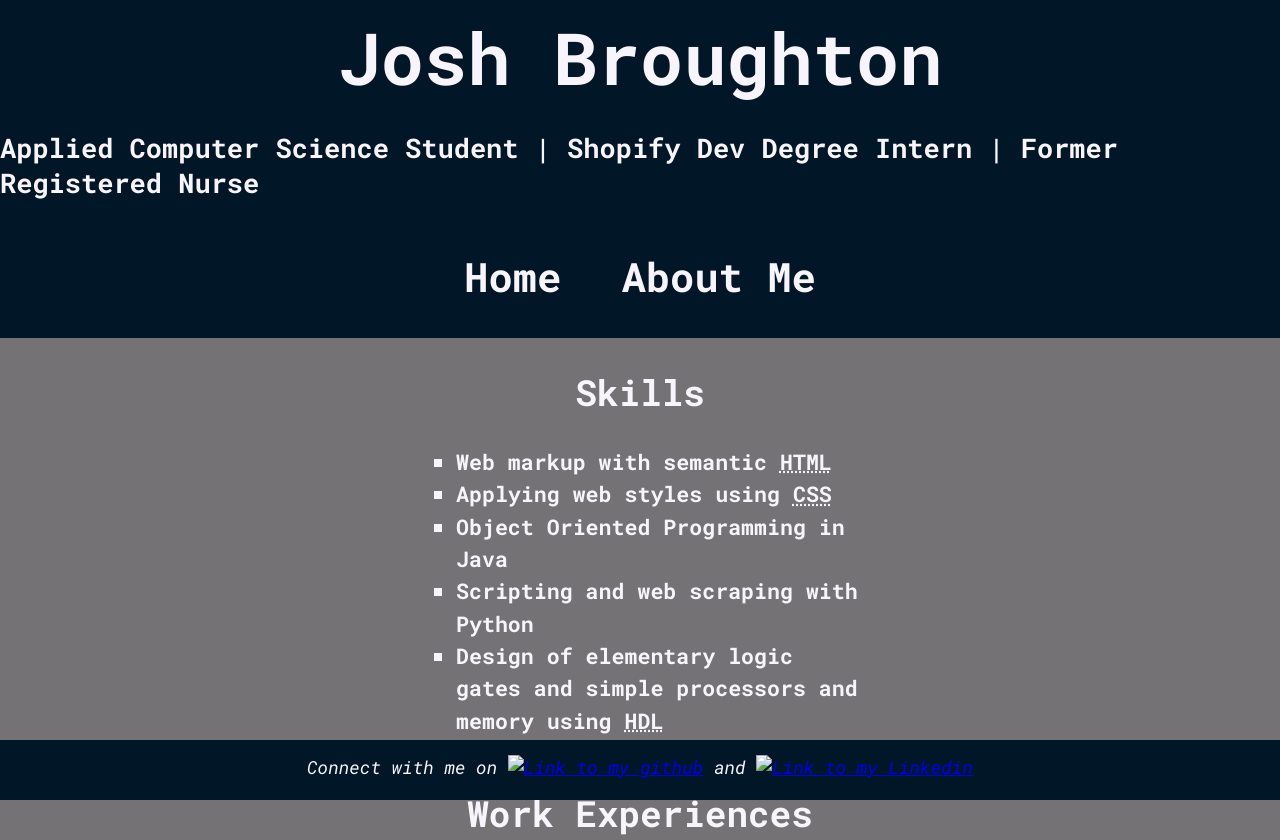
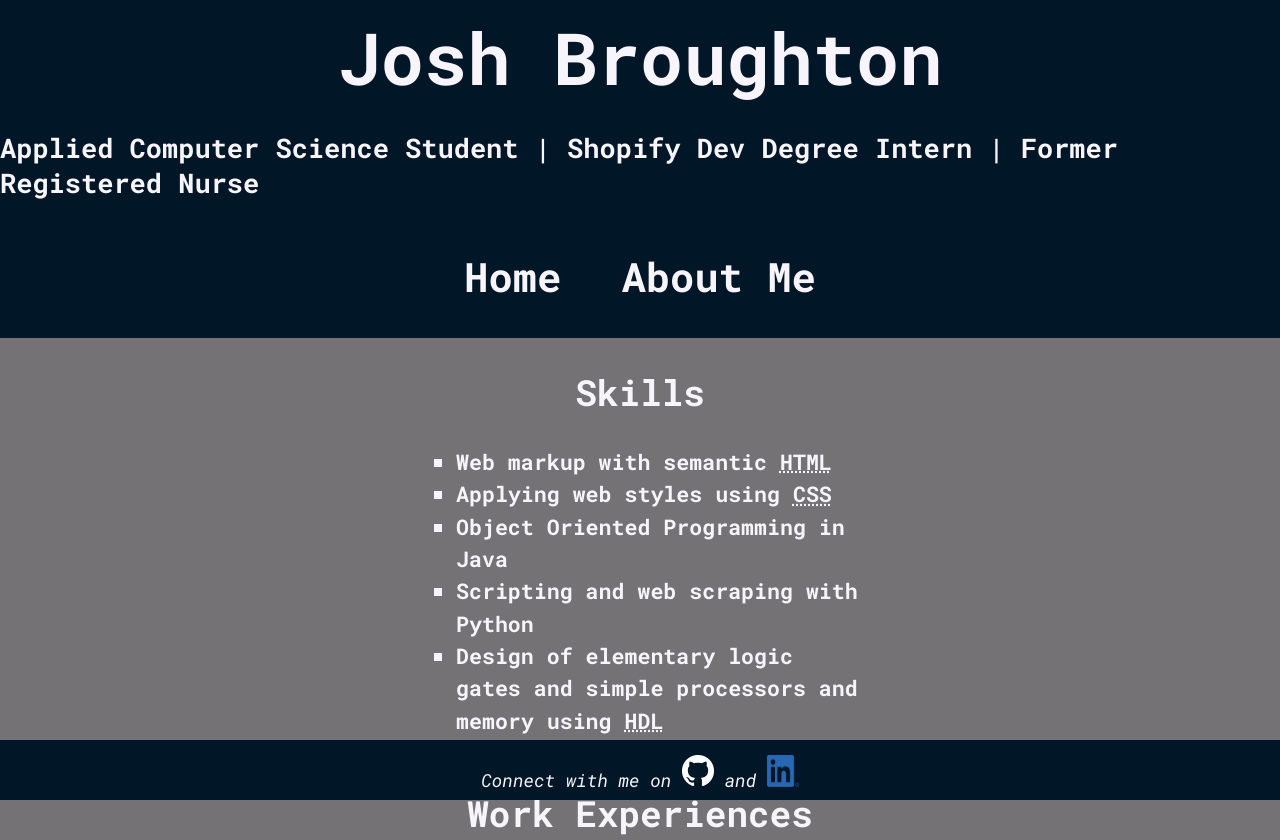
Before and after one commit to JoshBroughton/ACS1700-assignment-one, a plain HTML site: page index.html in a window 1280 px wide. Shown: the top 840 px of the page. Drawn offline with Linux system fonts and the light colour scheme; the site is published under a folder, as on GitHub Pages, so addresses that start at the root find nothing.

Commit message:
fixed file path for footer images

```diff
--- a/index.html
+++ b/index.html
@@ -56,10 +56,10 @@
         <address>
           Connect with me on
         <a href="https://github.com/JoshBroughton">
-          <img class="footerimg" src="/images/GitHub-Mark-Light-32px.png" alt="Link to my github" style="width:32px;height:32px;"></a>
+          <img class="footerimg" src="images/GitHub-Mark-Light-32px.png" alt="Link to my github" style="width:32px;height:32px;"></a>
           and
         <a href="https://www.linkedin.com/in/joshuabroughton/">
-          <img class="footerimg" src="/images/LI-In-Bug.png" alt="Link to my Linkedin" style="width:32px;height:32px;"></a>
+          <img class="footerimg" src="images/LI-In-Bug.png" alt="Link to my Linkedin" style="width:32px;height:32px;"></a>
         </address>
       </p>
     </footer>
```
